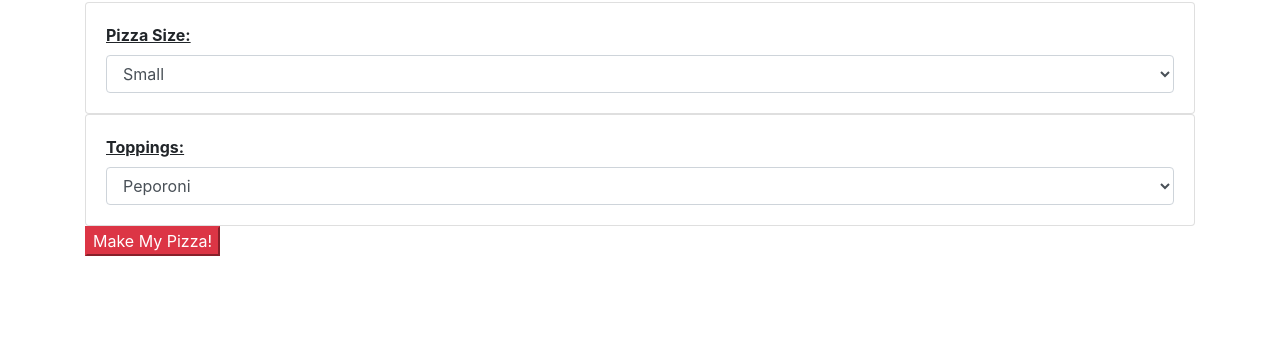
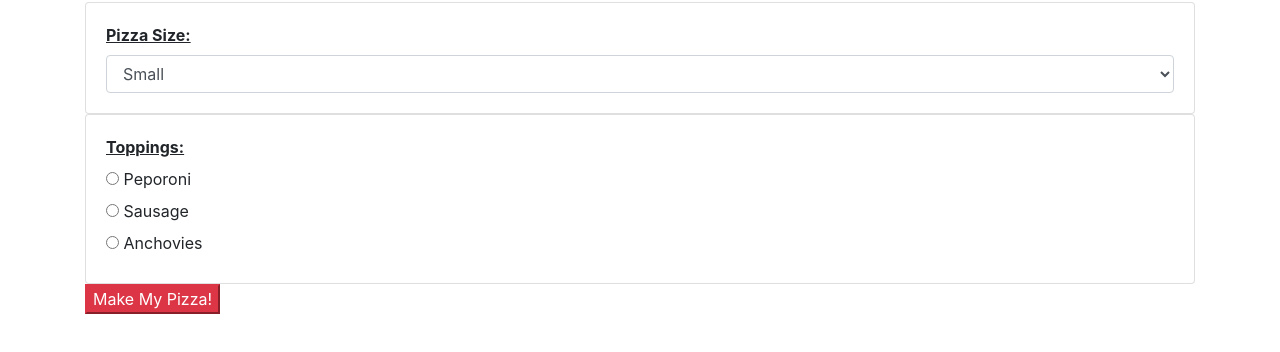
Before and after one commit to AdamMansell/pizzaParlor, a plain HTML site: page index.html in a window 1280 px wide. Shown: the part 54-406 px from the top of the page. Drawn offline with Linux system fonts and the light colour scheme.

Commit message:
Not work because I'm changing the input back to radio for toppings.

```diff
--- a/index.html
+++ b/index.html
@@ -26,12 +26,25 @@
         </div>
         <div class="card" class="form-group" class="radio">
           <div class="card-body">
-            <label><u><strong>Toppings:</strong></u></label>
-            <select id="toppings" class="form-control">
-              <option name="peporoni" value="pep">Peporoni</option>
-              <option name="sausage" value="saus">Sausage</option>
-              <option name="anchovies" value="anch">Anchovies</option>
-            </select>
+            <label for="pizza-toppings"><u><strong>Toppings:</strong></u></label>
+            <div class="radio">
+              <label>
+                <input type="radio" name="peporoni" value="pep">
+                Peporoni
+              </label>
+            </div>
+            <div class="radio">
+              <label>
+                <input type="radio" name="sausage" value="saus">
+                Sausage
+              </label>
+            </div>
+            <div class="radio">
+              <label>
+                <input type="radio" name="anchovies" value="anch">
+                Anchovies
+              </label>
+            </div>
           </div>
         </div>
         <button type="submit" class="btn-danger">Make My Pizza!</button>
--- a/js/scripts.js
+++ b/js/scripts.js
@@ -28,19 +28,13 @@ Pizza.prototype.pizzaCost = function () {
 $(document).ready(function () {
   $("#form").submit(function (event) {
     event.preventDefault();
-
     const size = $("#size").val();
     const toppings = $("#toppings").val();
-
-
-
     let myPizza = new Pizza(size, toppings);
     console.log(size, toppings);
     let myCost = myPizza.pizzaCost();
     console.log(myCost);
     $("#cost").text(myCost);
     $("#cost-div").show();
-
-
   })
 });
```
